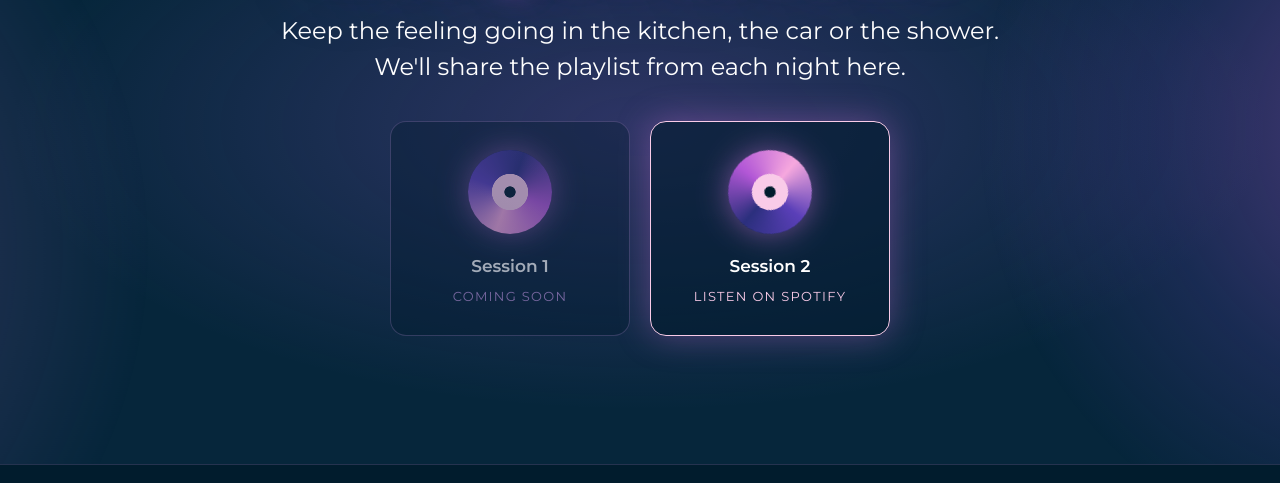
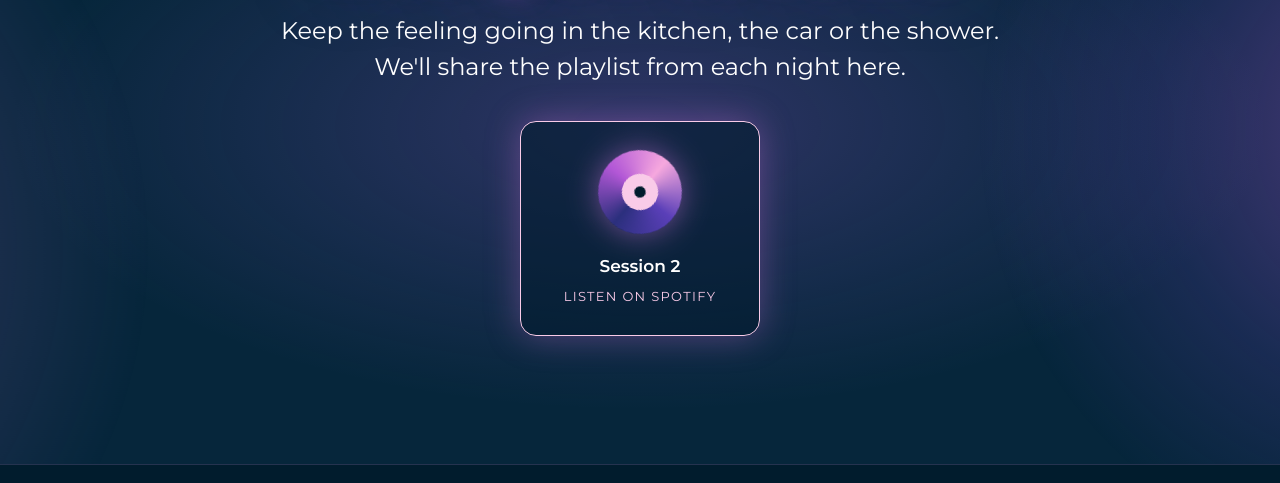
Before and after one commit to peteowen78/afterglow-site, a plain HTML site: page index.html in a window 1280 px wide. Shown: the part 3900-4383 px from the top of the page. Drawn offline with Linux system fonts and the light colour scheme.

Commit message:
Remove Session 1 placeholder playlist card
Co-Authored-By: Claude Fable 5.2 <noreply@anthropic.com>

```diff
--- a/index.html
+++ b/index.html
@@ -121,11 +121,6 @@
     <p class="lead">Keep the feeling going in the kitchen, the car or the shower.<br>We'll share the playlist from each night here.</p>
     <div class="playlists">
       <!-- To add a playlist: copy one of these cards, change the text, and put the Spotify / Apple Music link in href. -->
-      <a class="playlist is-soon" href="#playlists" aria-disabled="true">
-        <span class="disc" aria-hidden="true"></span>
-        <span class="pl-title">Session 1</span>
-        <span class="pl-sub">Coming soon</span>
-      </a>
       <a class="playlist" href="https://open.spotify.com/playlist/4HMgYoaqjsi19t9FdK2wJC" target="_blank" rel="noopener">
         <span class="disc" aria-hidden="true"></span>
         <span class="pl-title">Session 2</span>
```
